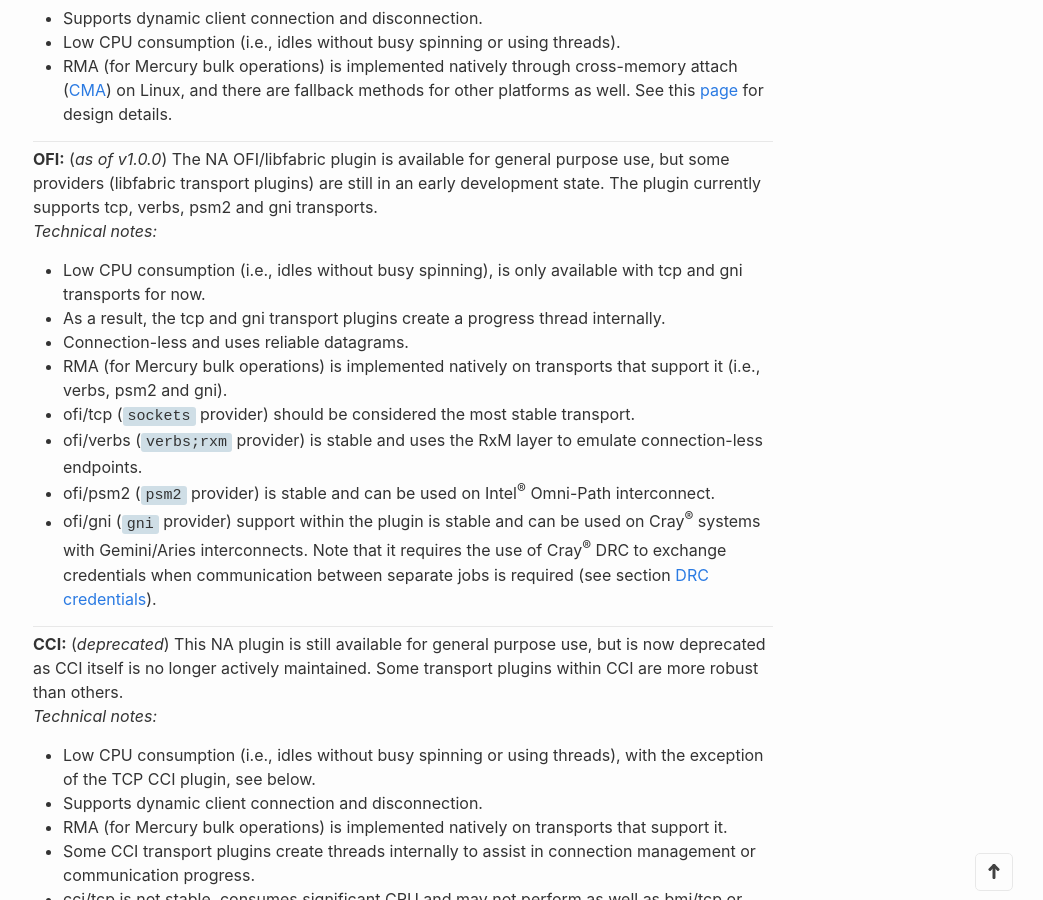
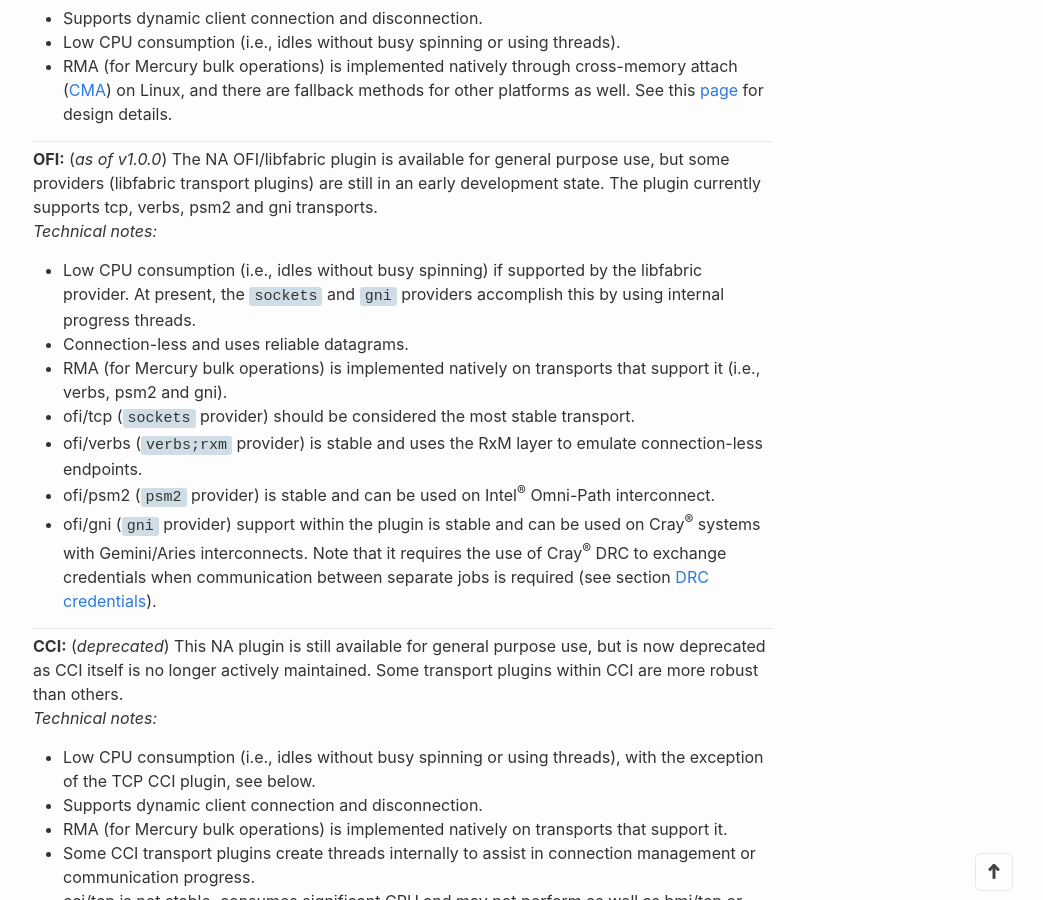
Before and after one commit to Mercury-HPC/Mercury-HPC.github.io, a Jekyll site: the page built from documentation.md, in a window 1280 px wide and 900 px high, scrolled down 3939 px. Shown: the whole window, without its empty margins (237-1280 px from the left). Built offline with Jekyll 4.4.1, drawn with Linux system fonts in a browser that asks for light colours; nearby versions of some CDN libraries.

Commit message:
Update OFI plugin documentation after Phil's comment

```diff
--- a/documentation.md
+++ b/documentation.md
@@ -208,8 +208,7 @@ __OFI:__ (*as of v1.0.0*) The NA OFI/libfabric plugin is available for general
     an early development state. The plugin currently supports tcp, verbs, psm2
     and gni transports. <br/>
   *Technical notes:*
-  * Low CPU consumption (i.e., idles without busy spinning), is only available with tcp and gni transports for now.
-  * As a result, the tcp and gni transport plugins create a progress thread internally.
+  * Low CPU consumption (i.e., idles without busy spinning) if supported by the libfabric provider. At present, the `sockets` and `gni` providers accomplish this by using internal progress threads.
   * Connection-less and uses reliable datagrams.
   * RMA (for Mercury bulk operations) is implemented natively on transports
     that support it (i.e., verbs, psm2 and gni).
```
